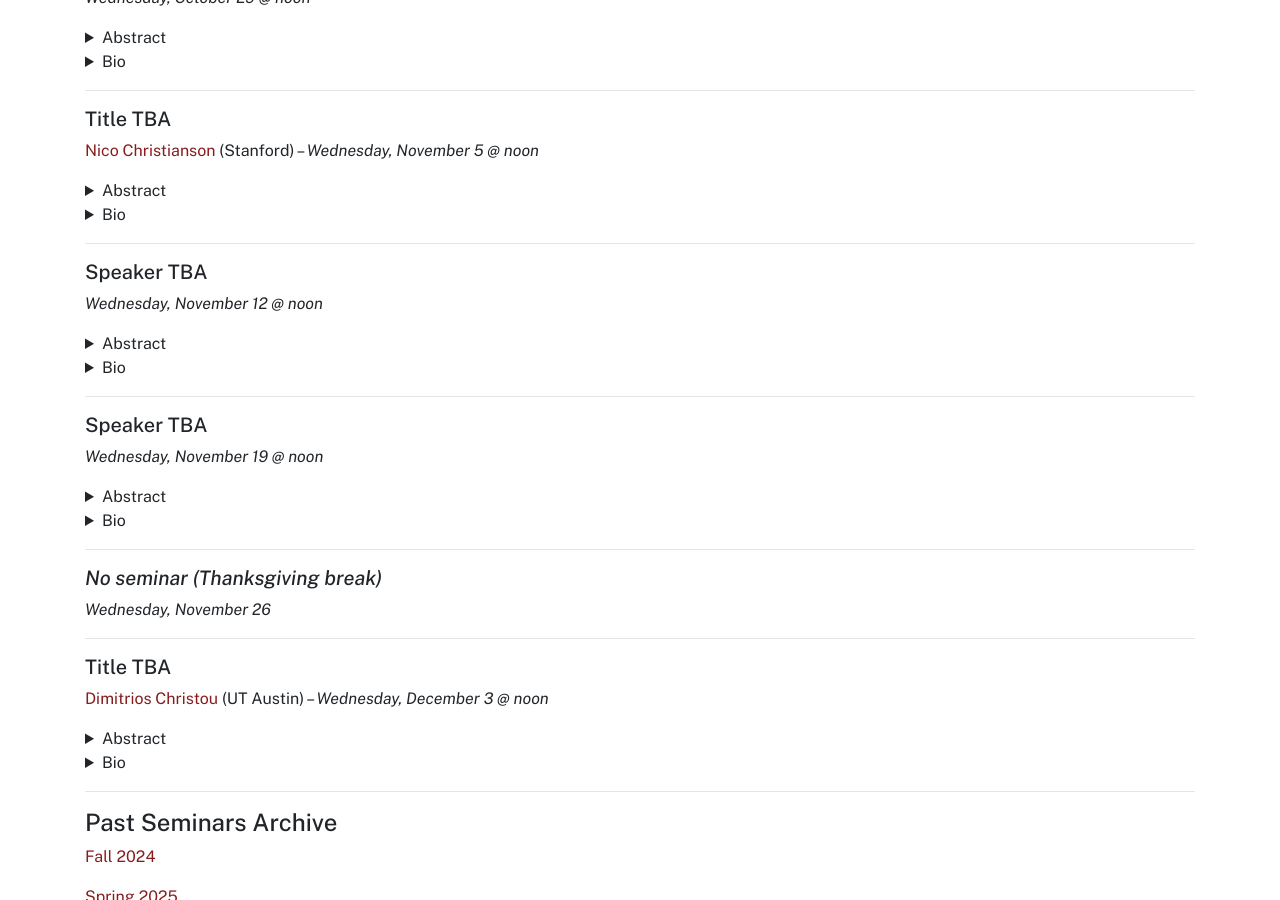
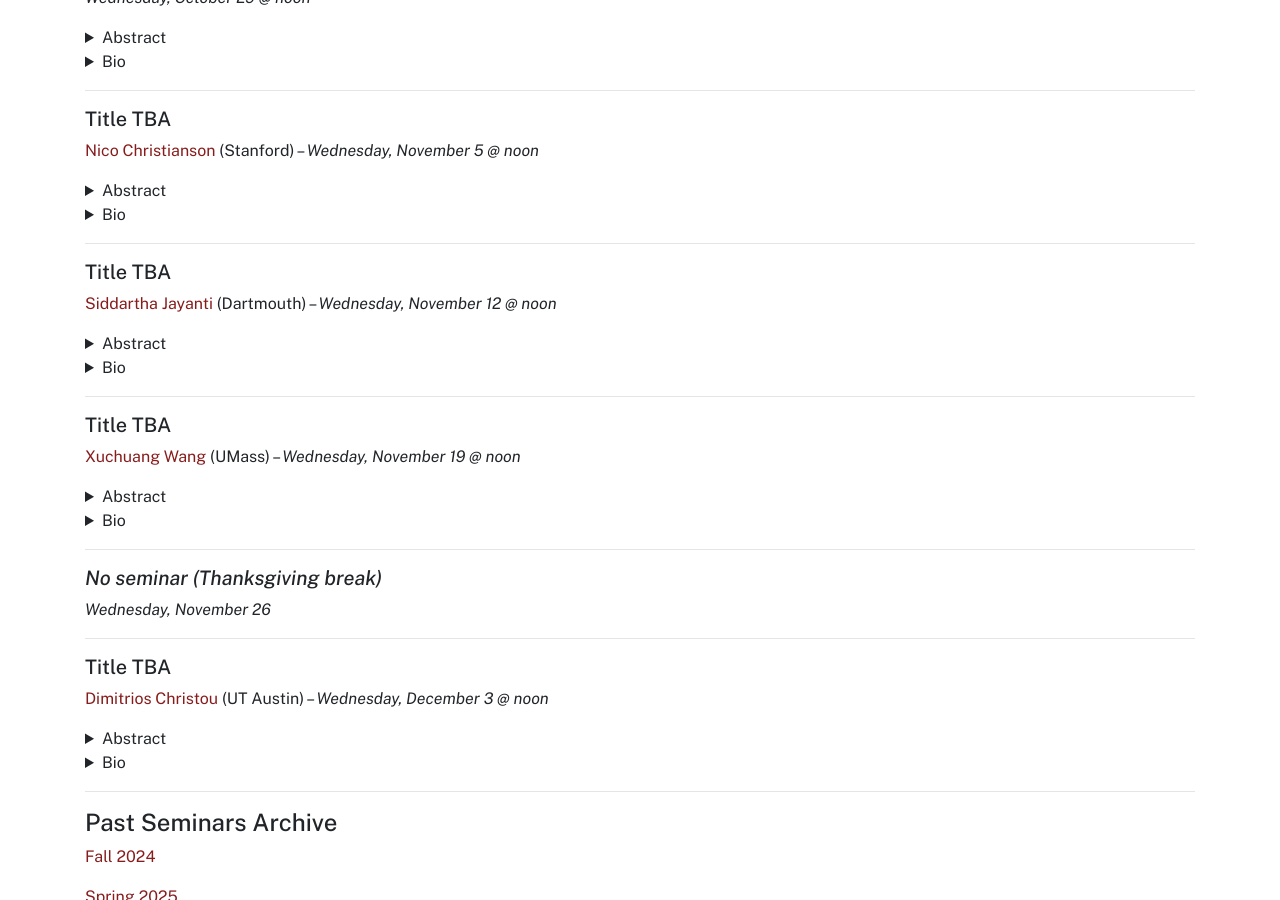
Before and after one commit to umass-theory/umass-theory.github.io, a Jekyll site: the page built from seminar.md, in a window 1280 px wide and 900 px high, scrolled down 2377 px. Built offline with Jekyll 4.4.1, drawn with Linux system fonts in a browser that asks for light colours.

Commit message:
Update speaker titles and details in seminar.md

```diff
--- a/seminar.md
+++ b/seminar.md
@@ -178,8 +178,9 @@ TBA
 
 <hr>
 
-##### Speaker TBA
-*Wednesday, November 12 @ noon*
+##### Title TBA
+
+[Siddartha Jayanti](https://sites.google.com/view/siddhartha-jayanti/home?authuser=0) (Dartmouth) -- *Wednesday, November 12 @ noon*
 <details markdown="1">
 <summary>Abstract</summary>
 
@@ -195,8 +196,9 @@ TBA
 
 <hr>
 
-##### Speaker TBA
-*Wednesday, November 19 @ noon*
+##### Title TBA
+
+[Xuchuang Wang](https://xuchuangw.com/) (UMass) -- *Wednesday, November 19 @ noon*
 <details markdown="1">
 <summary>Abstract</summary>
 
```
